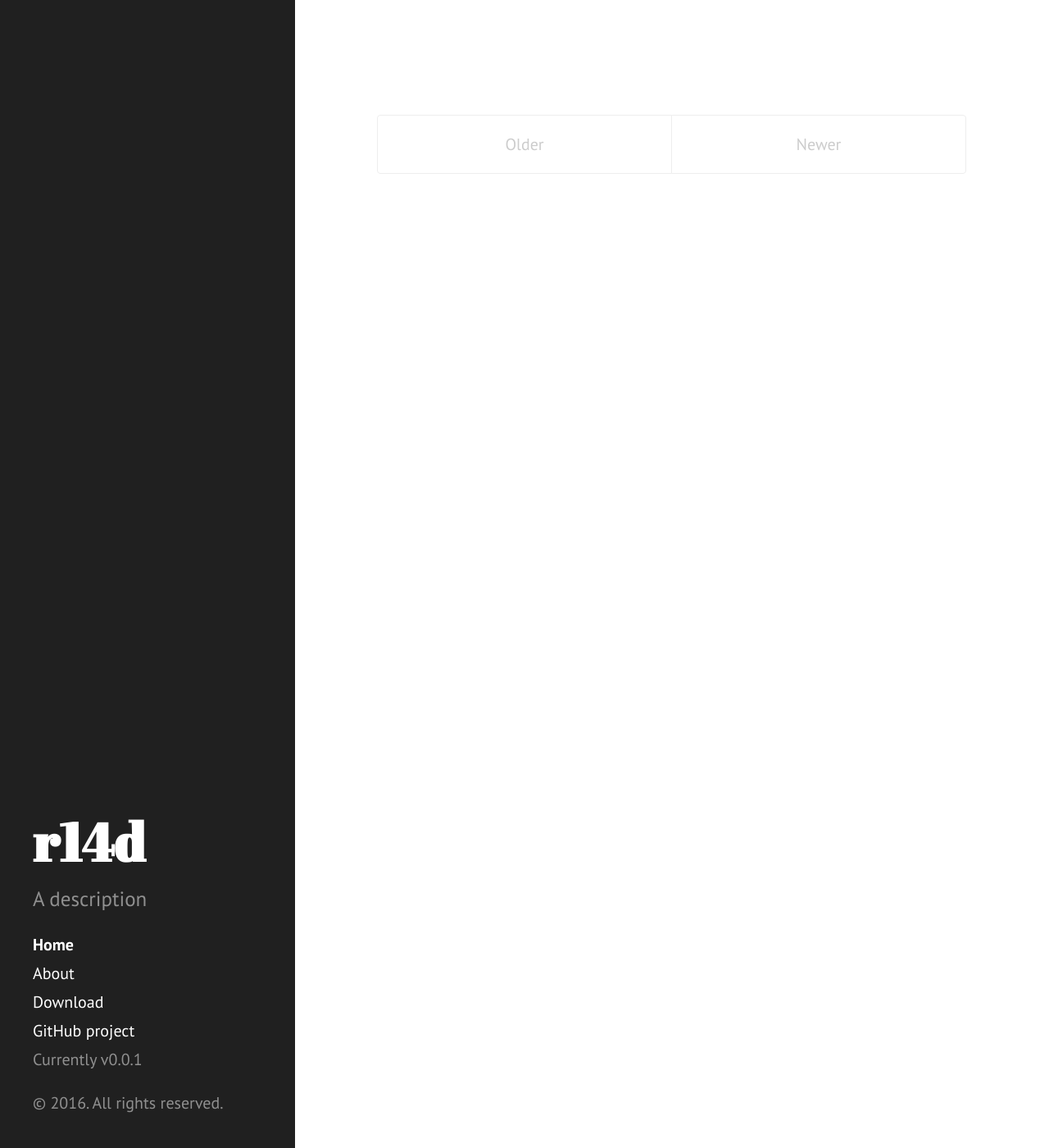
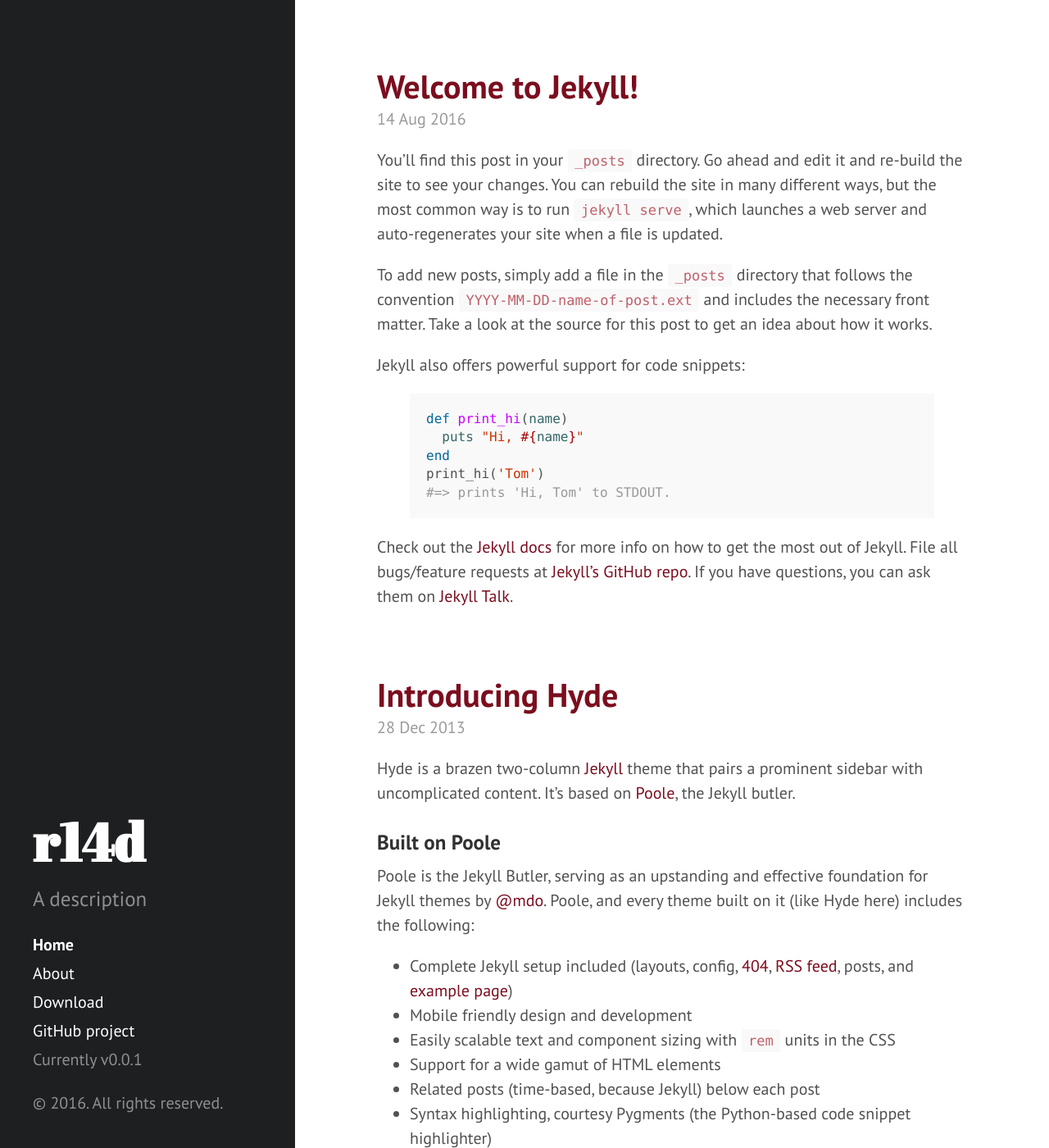
Before and after one commit to r14d/r14d.github.io, a Jekyll site: the page built from index.html, in a window 1280 px wide and 1400 px high. Shown: the whole window at 82% size. Built offline with Jekyll 4.4.1, drawn with Linux system fonts in a browser that asks for light colours; the list of posts is cut into pages by our own code; some of the changed text lies outside the part shown.

Commit message:
Some fixes for Jekyll 3.x, and first pass customization

```diff
--- a/Gemfile
+++ b/Gemfile
@@ -1,2 +1,4 @@
 source 'https://rubygems.org'
 gem 'github-pages', group: :jekyll_plugins
+gem 'jekyll-paginate'
+gem 'jekyll-gist'
--- a/_config.yml
+++ b/_config.yml
@@ -5,31 +5,36 @@
 # For technical reasons, this file is *NOT* reloaded automatically when you use
 # 'jekyll serve'. If you change this file, please restart the server process.
 
+
 # Site settings
-title: Your awesome title
-email: your-email@domain.com
-description: > # this means to ignore newlines until "baseurl:"
-  Write an awesome description for your new site here. You can edit this
-  line in _config.yml. It will appear in your document head meta (for
-  Google search results) and in your feed.xml site description.
-baseurl: "" # the subpath of your site, e.g. /blog
-url: "http://yourdomain.com" # the base hostname & protocol for your site
-twitter_username: jekyllrb
-github_username:  jekyll
+email: me@r14d.com
+# description: > # this means to ignore newlines until "baseurl:"
+#   Write an awesome description for your new site here. You can edit this
+#   line in _config.yml. It will appear in your document head meta (for
+  # Google search results) and in your feed.xml site description.
+# twitter_username: jekyllrb
+# github_username:  jekyll
 
 
 # Build settings
 markdown: kramdown
+highlighter: rouge
 
 # Hyde config
 
 # Permalinks
 permalink:        pretty
+paginate: 5
+paginate_path: "page:num"
 
 # Setup
 title:            r14d
 tagline:          'A tagline'
 description:      'A description'
-url:              http://r14d.om
+url:              http://r14d.com
 baseurl:          /
 version: 0.0.1
+
+gems:
+  - jekyll-paginate
+  - jekyll-gist
--- a/_layouts/default.html
+++ b/_layouts/default.html
@@ -3,7 +3,7 @@
 
   {% include head.html %}
 
-  <body>
+  <body class="theme-r14d">
 
     {% include sidebar.html %}
 
--- a/public/css/hyde.css
+++ b/public/css/hyde.css
@@ -248,3 +248,11 @@
 .theme-base-0f .related-posts li a:hover {
   color: #8f5536;
 }
+
+.theme-r14d .sidebar {
+  background-color: #1D1F21;
+}
+.theme-r14d .content a,
+.theme-r14d .related-posts li a:hover {
+  color: #7B0D1E;
+}
```
Also changed, not shown: Gemfile.lock.
